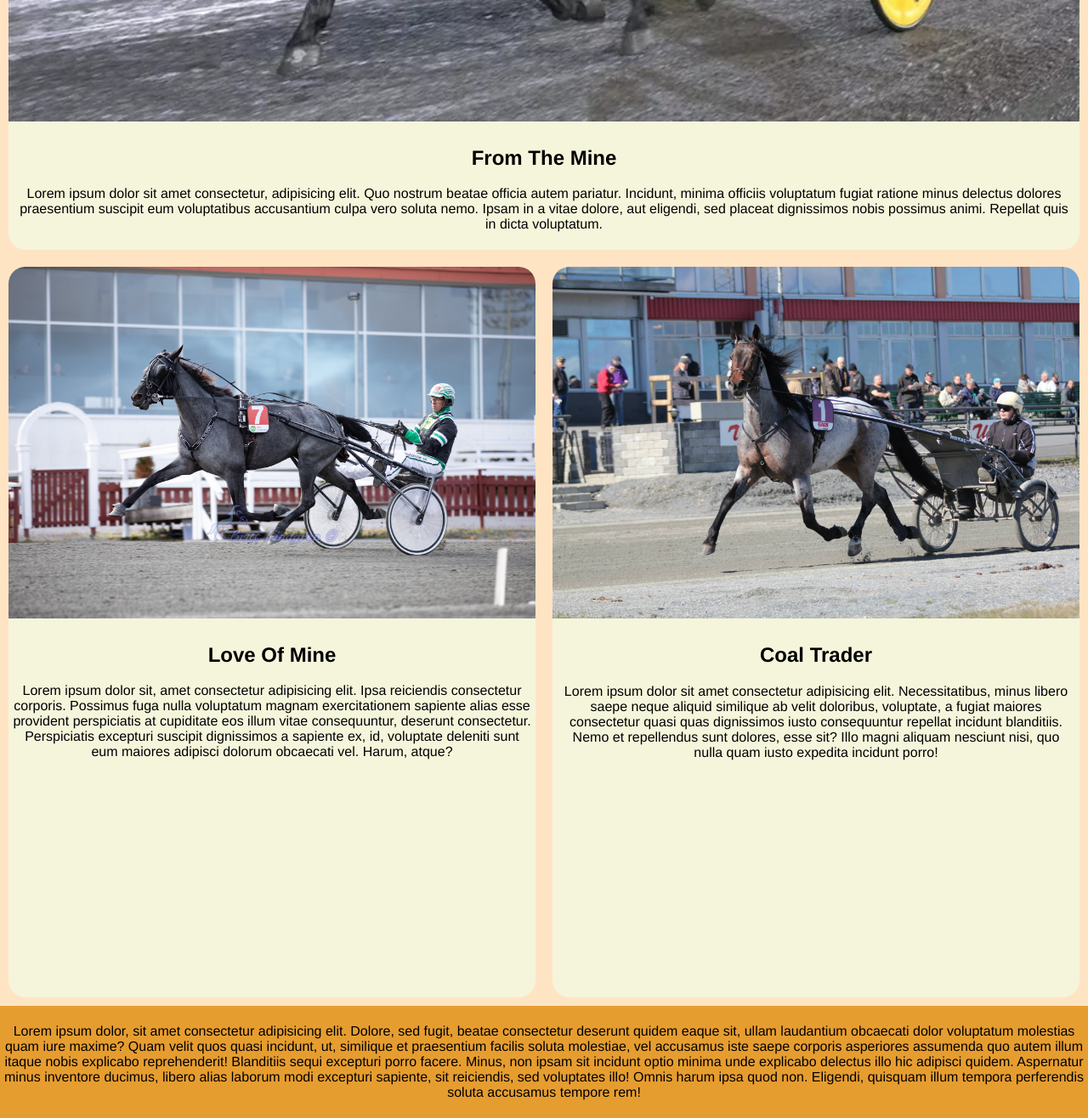
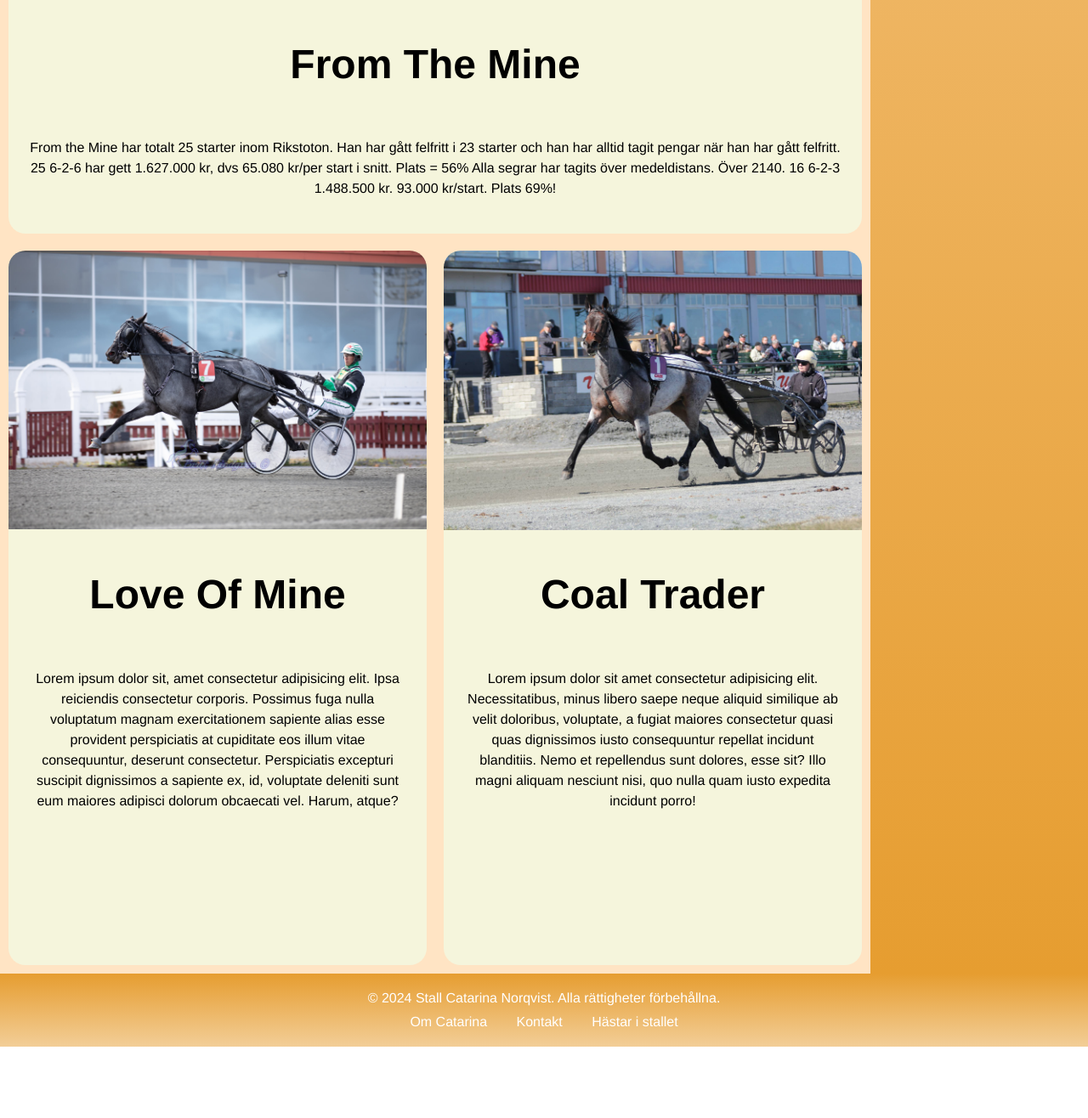
Before and after one commit to FrankNorq/BootCampSlutuppgift, a plain HTML site: page index.html in a window 1280 px wide. Shown: the part 661-1977 px from the top of the page at 85% size. After the commit the page ends 1893 px from the top, so only its background shows below. Drawn offline with Linux system fonts and the light colour scheme.

Commit message:
Startsida grid klar, påbörjat footer samt header

```diff
--- a/index.html
+++ b/index.html
@@ -11,11 +11,11 @@
 <body>
     <header>
         <nav>
-            <h1>Stall Grå</h1>
+            <h1>Stall Catarina Norqvist</h1>
             <ul>
-                <li><a href=""></a>Stall Catarina</li>
-                <li><a href=""></a>Stall Catarina</li>
-                <li><a href=""></a>Stall Catarina</li>
+                <li><a href=""></a>Hästar i stallet</li>
+                <li><a href=""></a>Om Catarina</li>
+                <li><a href=""></a>Kontakta oss</li>
 
             </ul>
         </nav>
@@ -25,10 +25,12 @@
             <img src="from-the-mine-segerdefilering-2.webp" alt="Hästen From the mine segerdefilerar">
             <article>
                 <h2>From The Mine</h2>
-                <p>Lorem ipsum dolor sit amet consectetur, adipisicing elit. Quo nostrum beatae officia autem pariatur.
-                    Incidunt, minima officiis voluptatum fugiat ratione minus delectus dolores praesentium suscipit eum
-                    voluptatibus accusantium culpa vero soluta nemo. Ipsam in a vitae dolore, aut eligendi, sed placeat
-                    dignissimos nobis possimus animi. Repellat quis in dicta voluptatum.</p>
+                <p>From the Mine har totalt 25 starter inom Rikstoton.
+                    Han har gått felfritt i 23 starter och han har alltid tagit pengar när han har gått felfritt. <br>
+                    25 6-2-6 har gett 1.627.000 kr, dvs 65.080 kr/per start i snitt.
+                    Plats = 56%
+                    Alla segrar har tagits över medeldistans.
+                    Över 2140. 16 6-2-3 1.488.500 kr. 93.000 kr/start. Plats 69%!</p>
             </article>
         </section>
         <section class="section2">
@@ -58,14 +60,7 @@
         </section>
         <aside>
             <article>
-                <p>Lorem ipsum dolor, sit amet consectetur adipisicing elit. Dolore, sed fugit, beatae consectetur
-                    deserunt quidem eaque sit, ullam laudantium obcaecati dolor voluptatum molestias quam iure maxime?
-                    Quam velit quos quasi incidunt, ut, similique et praesentium facilis soluta molestiae, vel accusamus
-                    iste saepe corporis asperiores assumenda quo autem illum itaque nobis explicabo reprehenderit!
-                    Blanditiis sequi excepturi porro facere. Minus, non ipsam sit incidunt optio minima unde explicabo
-                    delectus illo hic adipisci quidem. Aspernatur minus inventore ducimus, libero alias laborum modi
-                    excepturi sapiente, sit reiciendis, sed voluptates illo! Omnis harum ipsa quod non. Eligendi,
-                    quisquam illum tempora perferendis soluta accusamus tempore rem!</p>
+                <p></p>
             </article>
 
         </aside>
@@ -73,8 +68,14 @@
     </main>
 
     <footer>
-
-
+        <div class="footer-content">
+            <p>&copy; 2024 Stall Catarina Norqvist. Alla rättigheter förbehållna.</p>
+            <ul>
+                <li><a href="#">Om Catarina</a></li>
+                <li><a href="#">Kontakt</a></li>
+                <li><a href="#">Hästar i stallet</a></li>
+            </ul>
+        </div>
     </footer>
 
 </body>
--- a/styles.css
+++ b/styles.css
@@ -8,9 +8,16 @@ body {
 
 /* all kod för header  */
 header {
-    background-color: beige;
+    background: linear-gradient(to bottom, rgba(230, 157, 48, 1) 0%, rgba(230, 157, 48, 0.5) 100%);
     display: flex;
     justify-content: center;
+    width: 100%;
+}
+
+header img {
+    height: auto;
+    width: 100%;
+    object-fit: cover;
 }
 
 header nav {}
@@ -33,13 +40,22 @@ main {
     display: grid;
 }
 
+main h2 {
+    font-size: clamp(1rem, 4vw, 3rem);
+}
+
+main p {
+    line-height: 1.5em;
+    padding: 20px;
+}
+
 section {
     background-color: beige;
     margin: 10px;
     border-radius: 20px;
+}
 
 
-}
 
 
 main img {
@@ -57,11 +73,57 @@ main article {
 }
 
 aside {
-    background-color: rgb(230, 157, 48);
+    background: linear-gradient(to bottom, rgba(230, 157, 48, 0.5) 0%, rgba(230, 157, 48, 1) 100%);
+    border-top-right-radius: 20px;
+    border-top-left-radius: 20px;
+
 }
 
+aside p {
+    line-height: 3.5em;
+    padding: 20px;
+}
 
-@media (min-width:864px) {
+footer {
+    background: linear-gradient(to bottom, rgba(230, 157, 48, 1) 0%, rgba(230, 157, 48, 0.5) 100%);
+    color: white;
+    /* Gör texten vit för kontrast */
+    text-align: center;
+    padding: 20px 0;
+    /* Justera padding efter behov */
+}
+
+.footer-content {
+    display: flex;
+    flex-direction: column;
+    /* Vertikal layout */
+    align-items: center;
+    /* Centrerar innehållet horisontellt */
+}
+
+footer p {
+    margin: 0;
+    /* Ta bort standardmarginal */
+}
+
+footer ul {
+    list-style: none;
+    padding: 0;
+    margin: 10px 0 0;
+    /* Marginal för avstånd mellan text och lista */
+}
+
+footer li {
+    display: inline;
+    margin: 0 15px;
+}
+
+footer a {
+    color: white;
+    text-decoration: none;
+}
+
+@media (min-width:768px) {
     main {
         grid-template-columns: repeat(2, 1fr);
         grid-template-rows: repeat(2, 1fr);
@@ -77,7 +139,7 @@ aside {
 }
 
 
-@media (min-width:1440px) {
+@media (min-width:1024px) {
     main {
         grid-template-columns: repeat(5, 1fr);
     }
@@ -91,6 +153,7 @@ aside {
     aside {
         grid-column: 5/6;
         grid-row: 1/3;
+        border-radius: 0;
     }
 
     .section2 {
```
Also changed, not shown: header.webp (added).
